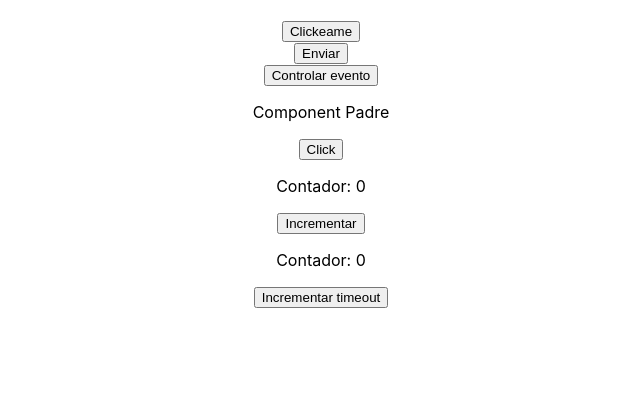
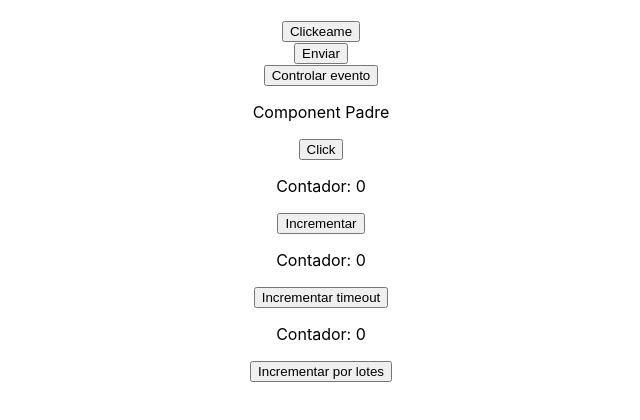
Before and after one commit to AbnerSaavedra/ejerciciosPracticosReactGSmayo2025, a React (Create React App) app: page / in a window 1280 px wide. Shown: the top 420 px of the page, without its empty margins (319-959 px from the left). Built offline with nearby package versions, Linux system fonts and the light colour scheme.

Commit message:
Actualización de  estados por lotes

```diff
--- a/src/App.js
+++ b/src/App.js
@@ -17,6 +17,7 @@ import ComponenteHijo from './components/ComponenteHijo';
 import ComponentePadre from './components/PropagacionDeEventos';
 import Contador from './components/EstadoComponente';
 import ContadorTimeout from './components/ContadorSetTimeOut';
+import ContadorPorLotes from './components/ActualizacionEstadosPorLotes';
 
 function App() {
 
@@ -75,6 +76,7 @@ function App() {
       <ComponentePadre />
       <Contador />
       <ContadorTimeout />
+      <ContadorPorLotes />
     </div>
   );
 }
--- /dev/null
+++ b/src/components/ActualizacionEstadosPorLotes.jsx
@@ -0,0 +1,22 @@
+
+
+import React, { useState } from "react";
+
+export default function ContadorPorLotes(){
+
+    const [contador, setContador] = useState(0)
+
+    const incrementarContador = () => {
+
+        setContador(contador + 1)
+        setContador(contador + 1)
+        setContador(contador + 1)
+    }
+
+    return (
+        <div>
+           <p>Contador: {contador}</p>
+           <button onClick={incrementarContador} type="button">Incrementar por lotes</button>
+        </div>
+    )
+}
--- a/src/components/ContadorSetTimeOut.jsx
+++ b/src/components/ContadorSetTimeOut.jsx
@@ -9,8 +9,12 @@ export default function ContadorTimeout(){
     const incrementarContador = () => {
 
         setTimeout(() => {
-            console.log("Contador dentro del setTimeout", contador)
+            console.log("Contador dentro del setTimeout antes", contador)
+
             setContador(contador + 1)
+
+            console.log("Contador dentro del setTimeout después", contador)
+
         }, 3000);
     }
 
```
